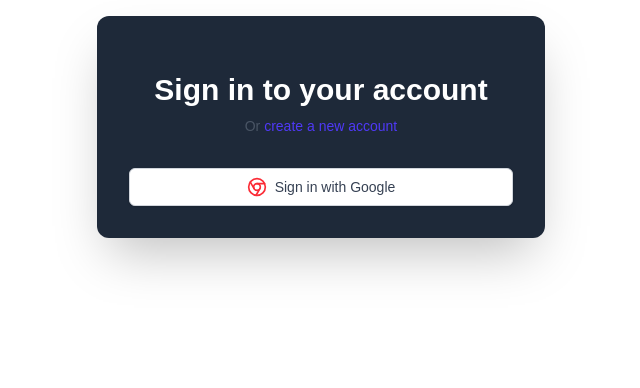
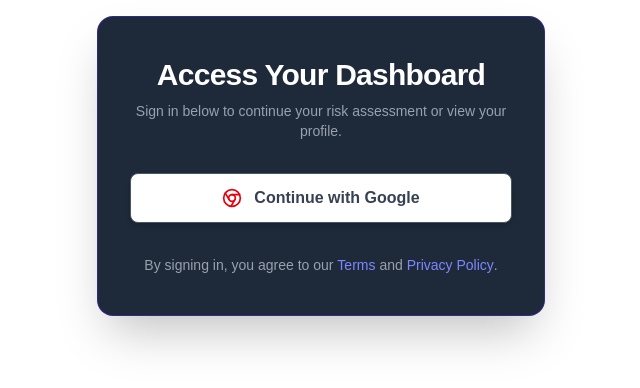
Before and after one commit to debhui/career-risk-calculator, a Next.js app: page /login in a window 1280 px wide. Shown: the top 388 px of the page, without its empty margins (319-959 px from the left). Built offline with nearby package versions, Linux system fonts and the light colour scheme; no server answers.

Commit message:
modified login and home page

```diff
--- a/src/app/login/page.tsx
+++ b/src/app/login/page.tsx
@@ -1,11 +1,13 @@
 "use client";
 
 import { supabase } from "@/lib/supabaseClient";
-import Link from "next/link";
 import { Chrome } from "lucide-react";
+("use client");
 
 export default function Login() {
   const handleLogin = async () => {
+    // Using a relative path for the redirect, which should work in a local environment
+    // where window.location.origin is defined.
     await supabase.auth.signInWithOAuth({
       provider: "google",
       options: {
@@ -14,37 +16,43 @@ export default function Login() {
     });
   };
 
-  // return (
-  //   <main className="p-8">
-  //     <h1 className="text-2xl font-bold">Welcome</h1>
-  //     <button onClick={handleLogin} className="mt-4 px-4 py-2 bg-blue-600 text-white rounded">
-  //       Sign in with Google
-  //     </button>
-  //   </main>
-  // );
   return (
-    <div className="flex items-center justify-center  p-4">
-      <div className="w-full max-w-md space-y-8 rounded-xl bg-gray-800 p-8 shadow-2xl">
+    <div className="flex items-center justify-center p-4">
+      <div className="w-full max-w-md space-y-8 rounded-2xl border border-indigo-700/50 bg-gray-800 p-8 shadow-2xl transition duration-300 hover:shadow-indigo-500/30">
         <div className="text-center">
-          <h2 className="mt-6 text-3xl font-extrabold text-white">Sign in to your account</h2>
-          <p className="mt-2 text-sm text-gray-600">
-            Or{" "}
-            <Link href="/register" className="font-medium text-indigo-600 hover:text-indigo-500">
-              create a new account
-            </Link>
+          <h2 className="mt-2 text-3xl font-bold text-white tracking-tight">
+            Access Your Dashboard
+          </h2>
+          <p className="mt-2 text-sm text-gray-400">
+            Sign in below to continue your risk assessment or view your profile.
           </p>
         </div>
 
-        <div className="space-y-4">
+        <div className="space-y-6">
           <button
             type="button"
-            className="group relative flex w-full items-center justify-center rounded-md border border-gray-300 bg-white px-4 py-2 text-sm font-medium text-gray-700 shadow-sm hover:bg-gray-50 focus:outline-none focus:ring-2 focus:ring-indigo-500 focus:ring-offset-2"
+            className="group relative flex w-full items-center justify-center rounded-lg border border-gray-600 bg-white px-5 py-3 text-base font-semibold text-gray-700 shadow-md transition duration-200 hover:bg-gray-100 focus:outline-none focus:ring-4 focus:ring-indigo-500 focus:ring-offset-2 focus:ring-offset-gray-800"
             onClick={handleLogin}
           >
             {/* Using Lucide's Chrome icon for Google */}
-            <Chrome className="mr-2 h-5 w-5 text-red-500" />
-            Sign in with Google
+            <Chrome className="mr-3 h-5 w-5 text-red-600 group-hover:text-red-700" />
+            Continue with Google
           </button>
+        </div>
+
+        {/* Legal and Registration Link */}
+        <div className="mt-6 text-center text-sm">
+          <p className="text-gray-400 mb-2">
+            By signing in, you agree to our{" "}
+            <a href="/terms" className="font-medium text-indigo-400 hover:text-indigo-300">
+              Terms
+            </a>{" "}
+            and{" "}
+            <a href="/privacy" className="font-medium text-indigo-400 hover:text-indigo-300">
+              Privacy Policy
+            </a>
+            .
+          </p>
         </div>
       </div>
     </div>
--- a/src/app/page.tsx
+++ b/src/app/page.tsx
@@ -1,33 +1,36 @@
-import { ShieldHalf } from "lucide-react";
+import { Info, ShieldHalf } from "lucide-react";
 import Login from "./login/page";
 
 export default function CareerRiskCalculatorHomePage() {
   return (
-    // Dark, analytical background with subtle gradient
+    // Dark, analytical background with a subtle fixed background pattern for depth
     <div className="flex min-h-screen flex-col items-center justify-center bg-gray-900 p-4">
       {/* Header/Branding */}
-      <header className="mb-10 text-center">
+      <header className="mb-12 text-center">
         {/* Logo and App Title */}
-        <ShieldHalf className="mx-auto mb-3 h-12 w-12 text-indigo-400" />
-        <h1 className="text-5xl font-extrabold text-white sm:text-6xl">
-          <span className="bg-gradient-to-r from-indigo-400 to-purple-400 bg-clip-text text-transparent">
+        <ShieldHalf className="mx-auto mb-4 h-14 w-14 text-indigo-400 animate-pulse-slow" />
+        <h1 className="text-6xl font-extrabold text-white sm:text-7xl">
+          <span className="bg-gradient-to-r from-indigo-400 via-purple-400 to-pink-400 bg-clip-text text-transparent">
             Career
           </span>{" "}
-          Risk Calculator
+          <span className="text-gray-200">Risk</span>
         </h1>
-        <p className="mt-2 text-xl font-light text-gray-400">
+        <p className="mt-3 text-2xl font-light text-gray-400 italic">
           Predict. Optimize. Secure Your Future.
         </p>
       </header>
 
       {/* Sign In Form - Centered on the page */}
-      <main className="w-full max-w-md">
+      <main className="w-full max-w-lg">
         <Login />
       </main>
 
-      {/* Footer */}
-      <footer className="mt-10 text-center text-sm text-gray-500">
-        &copy; {new Date().getFullYear()} RiskSecure Analytics. All rights reserved.
+      {/* Small Legal Footer */}
+      <footer className="mt-16 text-center text-sm text-gray-500">
+        <div className="flex items-center justify-center space-x-1">
+          <Info className="h-4 w-4 text-gray-600" />
+          <p>&copy; {new Date().getFullYear()} RiskSecure Analytics. All rights reserved.</p>
+        </div>
       </footer>
     </div>
   );
```
